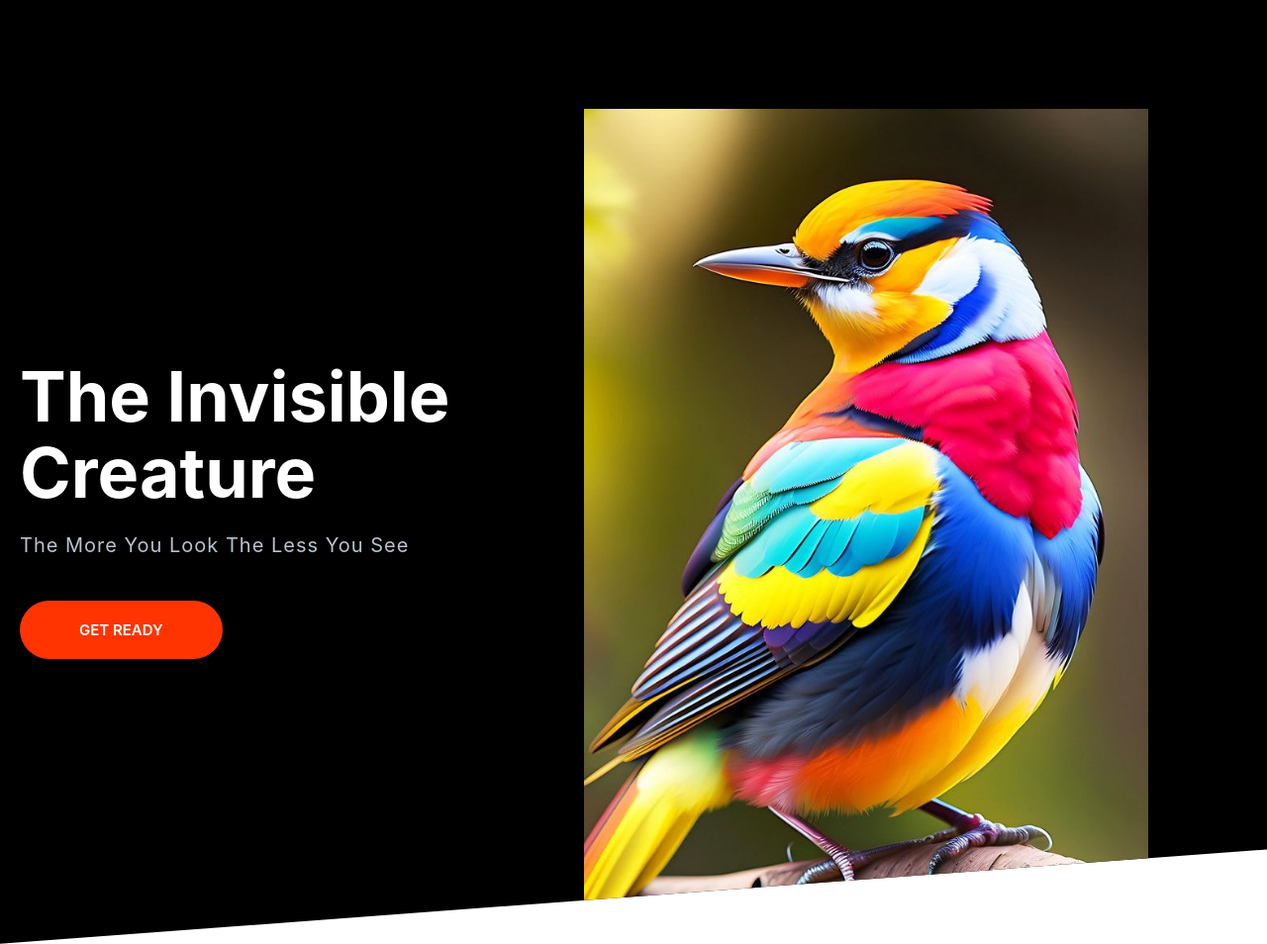
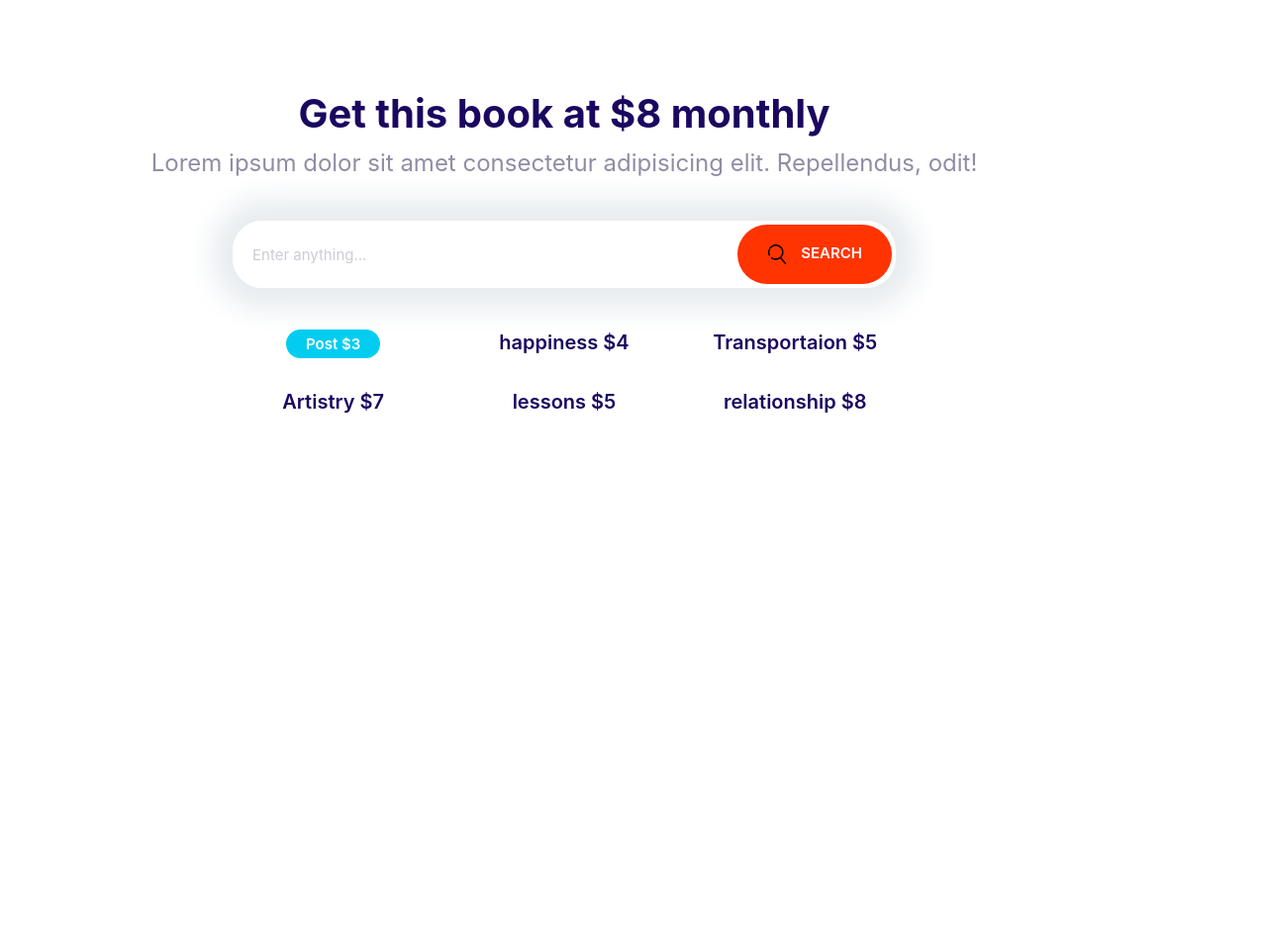
Before and after one commit to perfectseason/project, a plain HTML site: page index.html in a window 1280 px wide. Shown: the top 954 px of the page at 99% size. After the commit the page ends 800 px from the top, so only its background shows below. Drawn offline with Linux system fonts and the light colour scheme.

Commit message:
Domain block created

```diff
--- a/css/styles.css
+++ b/css/styles.css
@@ -209,9 +209,17 @@ p {
     border: 0;
     text-align: center;
     border-radius: 40px;
+    outline: 0;
     margin: 1rem 0;
     cursor: pointer;
     white-space: nowrap;
+  }
+
+  .btn .icon {
+    width: 2rem;
+    height: 2rem;
+    margin-right: 1rem;
+    vertical-align: middle;
   }
 
 
@@ -298,7 +306,7 @@ p {
     border: 0;
     border-radius: var(--border-radius) 0 0 var(--border-radius);
     flex-grow: 1;
-    padding: 1.5rem 1rem;
+    padding: 1.5rem 2rem;
 }
 
 .input-group .btn {
@@ -777,3 +785,30 @@ HERO */
     }
 
 }
+
+/* Domain Block */
+
+.block-domain .input-group {
+    box-shadow: 0 0 30px 20px #e6ebee;
+    border: 0;
+    margin: 4rem auto;
+    max-width: 670px;
+}
+
+.block-domain__prices {
+    display: grid;
+    grid-template-columns: repeat(3, 1fr);
+    grid-template-rows: repeat(2, 6rem);
+    font-size: 2rem;
+    font-weight: 600;
+    justify-items: center;
+    list-style: none;
+    max-width: 700px;
+    margin: 0 auto;
+}
+
+@media screen and (min-width: 768px) {
+    .block-domain__prices (
+        grid-template-columns: repeat(auto-fit, minmax(10rem, 1fr));
+    )
+}
--- a/index.html
+++ b/index.html
@@ -8,16 +8,29 @@
     <link rel="stylesheet" href="css/styles.css">
 </head>
  <body>
-        <section class="block block--dark block--skewed-left heeo">
-            <div class="container grid grid--1*2">
-                 <header class="block__header hero__content">
-                     <h1 class="block__heading">The Invisible Creature</h1>
-                     <p class="hero__tagline">The More You Look The Less You See</p>
-                     <a href="#" class="btn btn--accent btn--stretched">Get Ready</a>
-                 </header>
-                 <picture><img class="hero__image" src="images/banner.jpeg" alt="" /></picture>
+        <section class="block container block-domain">
+            <header class="block__header">
+                <h2>Get this book at $8 monthly</h2>
+                <p>Lorem ipsum dolor sit amet consectetur adipisicing elit. Repellendus, odit!</p>
+            </header>
+            <div class="input-group">
+               <input type="text" class="input" placeholder="Enter anything..." />
+               <button class="btn btn--accent">
+                    <svg class="icon" icon--white>
+                        <use xlink:href="images/sprite.svg#search"></use>
+                    </svg>
+                   search
+               </button>
             </div>
+            <ul class="list block-domain__prices">
+                 <li><span class="badge badge--secondary">Post $3</span></li>
+                 <li>happiness $4</li>
+                 <li>Transportaion $5</li>
+                 <li>Artistry $7</li>
+                 <li>lessons $5</li>
+                 <li>relationship $8</li>
+            </ul>
         </section>
-        script src="js/main.js"></script>
+        <script src="js/main.js"></script>
 </body>
 </html>
```
Also changed, not shown: components/icon.html (+1 -1 lines), components/hero.html (line endings or trailing spaces).
